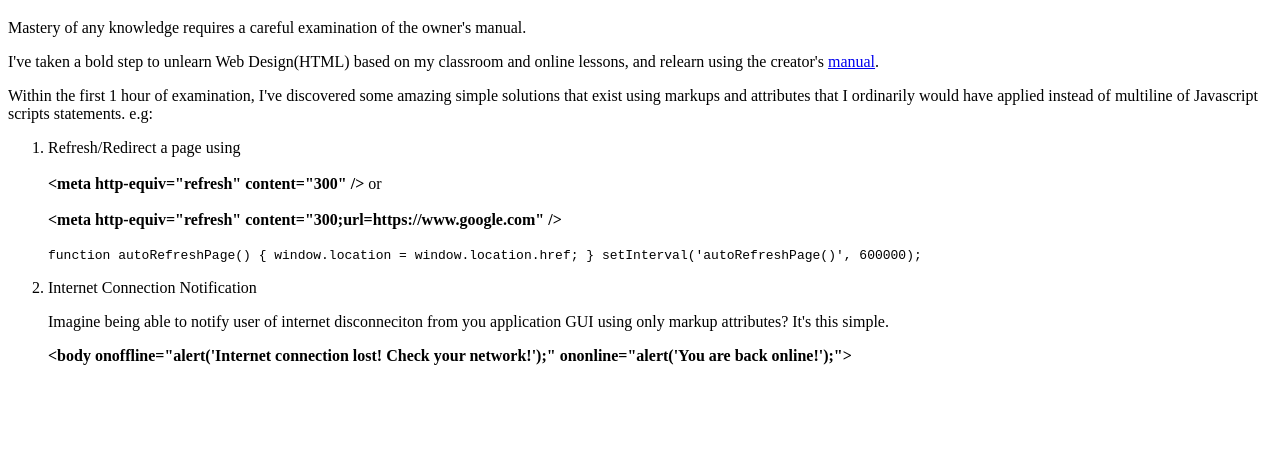
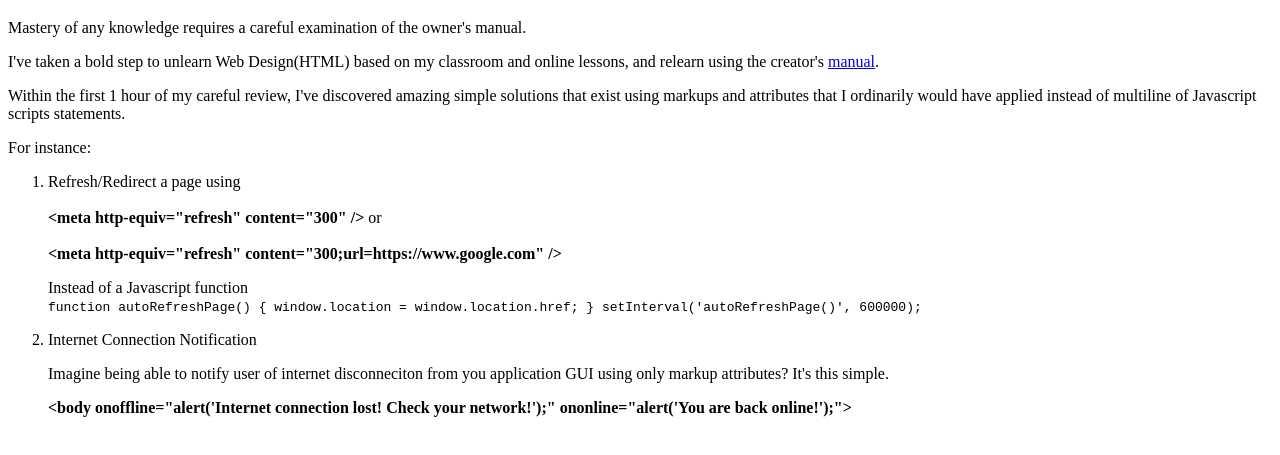
Before and after one commit to AdeoluAdeyemi/HTML-Basics, a plain HTML site: page index.html in a window 1280 px wide. Shown: the part 61-516 px from the top of the page. Drawn offline with Linux system fonts and the light colour scheme.

Commit message:
Updated README.md

```diff
--- a/index.html
+++ b/index.html
@@ -11,7 +11,10 @@
 
         <p>I've taken a bold step to unlearn Web Design(HTML) based on my classroom and online lessons, and relearn using the creator's <a href="https://developer.mozilla.org/en-US/docs/Web/HTML/Element/body#attr-onbeforeprint">manual</a>. </p>
 
-        <p>Within the first 1 hour of examination, I've discovered some amazing simple solutions that exist using markups and attributes that I ordinarily would have applied instead of multiline of Javascript scripts statements. e.g:</p>
+        <p>Within the first 1 hour of my careful review, I've discovered amazing simple solutions that exist using markups and attributes that I ordinarily would have applied instead of multiline of Javascript scripts statements.</p>
+
+        <p>For instance:</p>
+
         <ol>
             <li>
                 <p>Refresh/Redirect a page using <br/> <br/>
@@ -23,6 +26,8 @@
                     </strong>
                 </p>
                 <p>
+                    Instead of a Javascript function <br/>
+
                     <code>
                         function autoRefreshPage()
                             {
```
Also changed, not shown: 1 other file.
